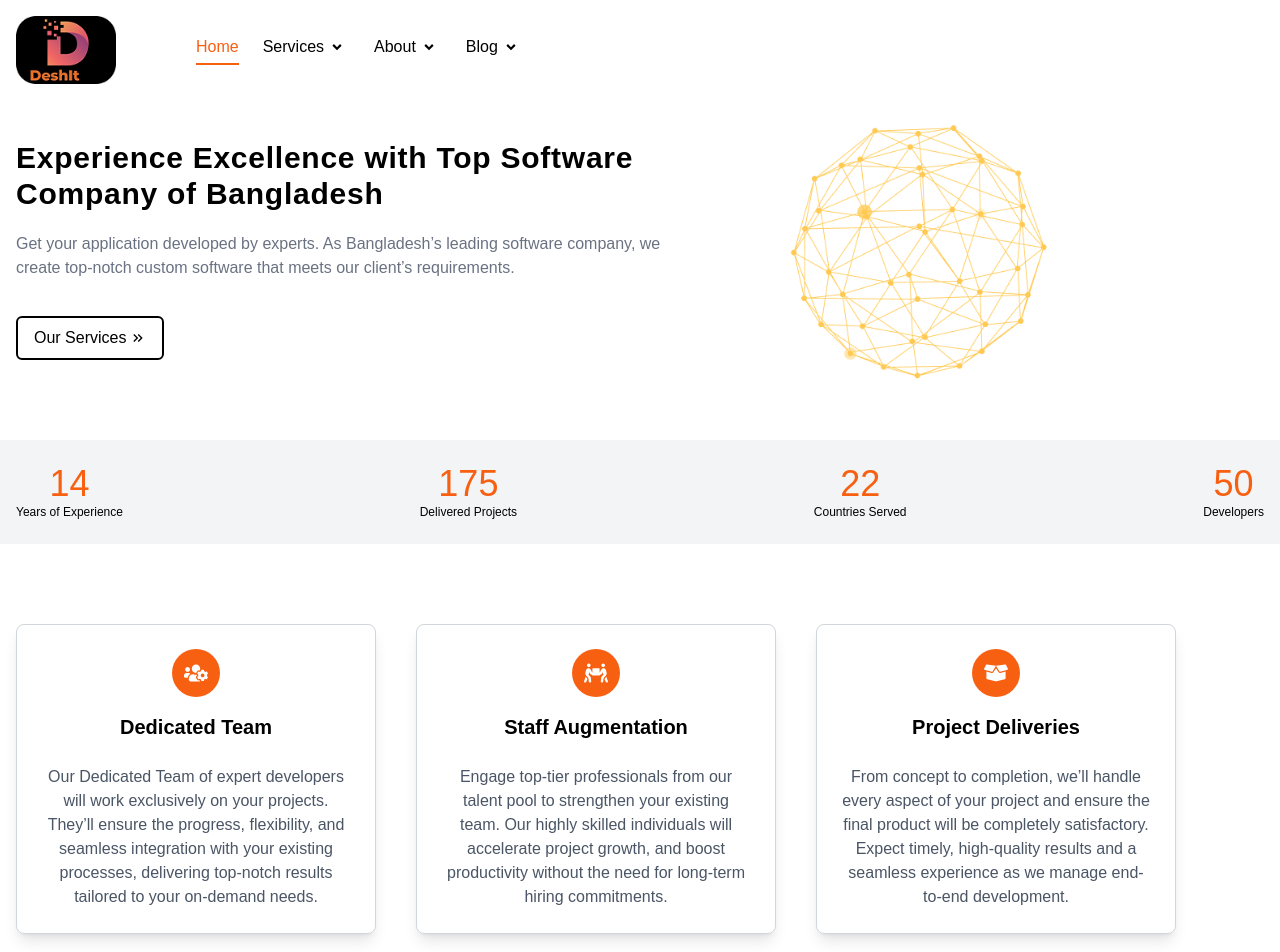
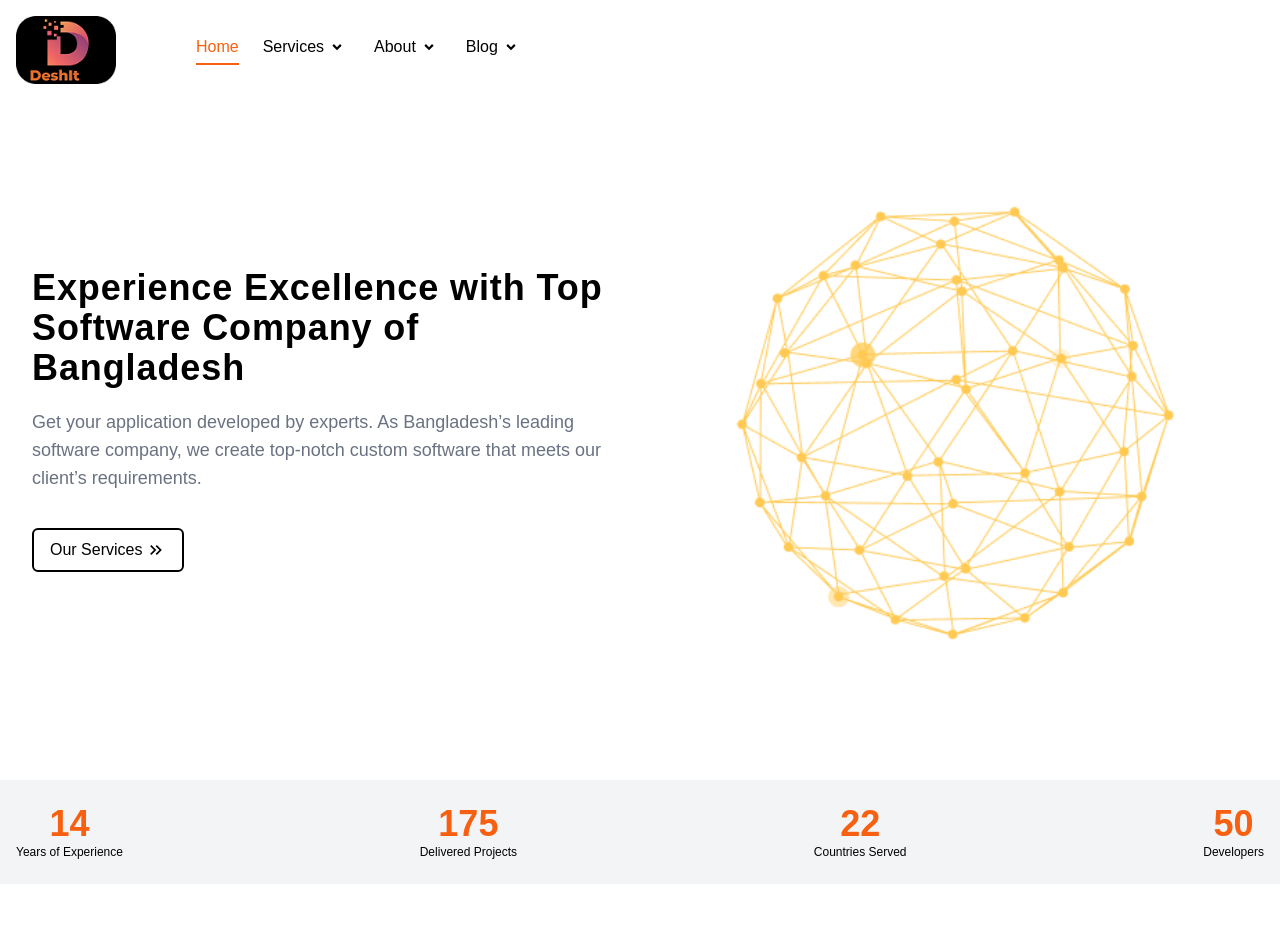
Before and after one commit to zubayerfarazi/deshit-ui, a Next.js app: page / in a window 1280 px wide. Shown: the top 952 px of the page. Built offline with nearby package versions, Linux system fonts and the light colour scheme.

Commit message:
added animation and responsibe services, hero section and added package for counter

```diff
--- a/package.json
+++ b/package.json
@@ -11,6 +11,7 @@
     "framer-motion": "^12.23.18",
     "next": "15.5.3",
     "react": "19.1.0",
+    "react-countup": "^6.5.3",
     "react-dom": "19.1.0",
     "react-icons": "^5.5.0"
   },
--- a/src/views/Home/HeroSection.tsx
+++ b/src/views/Home/HeroSection.tsx
@@ -1,29 +1,60 @@
+"use client";
+
+import { motion } from "framer-motion";
 import Image from "next/image";
-import React from "react";
 import { MdKeyboardDoubleArrowRight } from "react-icons/md";
 
-const HeroSection = () => {
+export default function Hero() {
   return (
-    <div className="flex items-center gap-20">
-      <div className="w-2xl flex flex-col gap-5">
-        <p className="text-3xl font-semibold tracking-wide">
+    <section className="container mx-auto px-4 py-16">
+      <div className="flex flex-col-reverse md:flex-row items-center justify-between gap-10">
+
+        {/* Left Content */}
+        <motion.div
+          className="md:w-1/2 flex flex-col gap-5"
+          initial={{ opacity: 0, x: -50 }}
+          whileInView={{ opacity: 1, x: 0 }}
+          transition={{ duration: 0.8, ease: "easeOut" }}
+          viewport={{ once: false, amount: 0.3 }}
+        >
+          <p className="text-2xl md:text-3xl lg:text-4xl font-semibold tracking-wide">
             Experience Excellence with Top Software Company of Bangladesh
           </p>
-        <p className="text-gray-500">
+          <p className="text-gray-500 text-base md:text-lg">
             Get your application developed by experts. As Bangladesh’s leading
             software company, we create top-notch custom software that meets our
             client’s requirements.
           </p>
 
-        <div className="mt-4 border-2 w-fit px-4 py-2 rounded-md hover:bg-[var(--primary-color)] hover:text-white cursor-pointer transition-all ease-in-out duration-300">
-          <button className="flex items-center gap-1 cursor-pointer">
-            Our Services <MdKeyboardDoubleArrowRight />
+          <motion.div
+            whileHover={{ scale: 1.05 }}
+            transition={{ type: "spring", stiffness: 300 }}
+            className="mt-4 border-2 w-fit px-4 py-2 rounded-md cursor-pointer transition-all ease-in-out duration-300 hover:bg-[var(--primary-color)] hover:text-white"
+          >
+            <button className="flex items-center gap-1">
+              Our Services <MdKeyboardDoubleArrowRight size={20} />
             </button>
+          </motion.div>
+        </motion.div>
+
+        {/* Right Image */}
+        <motion.div
+          className="md:w-1/2 flex justify-center"
+          initial={{ opacity: 0, x: 50 }}
+          whileInView={{ opacity: 1, x: 0 }}
+          transition={{ duration: 0.8, ease: "easeOut" }}
+          viewport={{ once: false, amount: 0.3 }} // 👈 triggers on scroll
+        >
+          <Image
+            src="/hero.png"
+            alt="hero"
+            width={400}
+            height={400}
+            className="w-full max-w-sm md:max-w-md lg:max-w-lg"
+            priority
+          />
+        </motion.div>
       </div>
-      </div>
-      <Image src="/hero.png" alt="hero" width={300} height={100} priority />
-    </div>
+    </section>
   );
-};
-
-export default HeroSection;
+}
--- a/src/views/Home/ServiceSection.tsx
+++ b/src/views/Home/ServiceSection.tsx
@@ -1,18 +1,14 @@
+"use client";
+
 import ServiceCard from "@/component/card/ServiceCard";
-import {
-  FaUsers,
-  FaPeopleCarry,
-  FaProjectDiagram,
-  FaUsersCog,
-  FaBoxOpen,
-} from "react-icons/fa";
+import { FaUsersCog, FaPeopleCarry, FaBoxOpen } from "react-icons/fa";
+import { motion, Variants } from "framer-motion";
 
 const services = [
   {
     icon: <FaUsersCog />,
     title: "Dedicated Team",
-    paragraph: `Our Dedicated Team of expert developers will work exclusively on your projects. They’ll ensure the progress, flexibility, and seamless integration with your existing processes,
-delivering top-notch results tailored to your on-demand needs.`,
+    paragraph: `Our Dedicated Team of expert developers will work exclusively on your projects. They’ll ensure the progress, flexibility, and seamless integration with your existing processes, delivering top-notch results tailored to your on-demand needs.`,
   },
   {
     icon: <FaPeopleCarry />,
@@ -26,18 +22,49 @@ delivering top-notch results tailored to your on-demand needs.`,
   },
 ];
 
+const containerVariants: Variants = {
+  hidden: {},
+  visible: {
+    transition: {
+      staggerChildren: 0.15, // cards animate one after another
+    },
+  },
+};
+
+const cardVariants: Variants = {
+  hidden: { opacity: 0, y: 30, scale: 0.95 },
+  visible: {
+    opacity: 1,
+    y: 0,
+    scale: 1,
+    transition: {
+      type: "spring", // smoother, natural motion
+      stiffness: 120,
+      damping: 20,
+      mass: 0.5,
+    },
+  },
+};
+
 const ServiceSection = () => {
   return (
-    <div className="flex flex-wrap gap-10 my-20">
+    <motion.div
+      className="flex flex-wrap gap-10 my-20 justify-center"
+      variants={containerVariants}
+      initial="hidden"
+      whileInView="visible"
+      viewport={{ once: false, amount: 0.3 }}
+    >
       {services.map((service, index) => (
-        <ServiceCard
-          key={index}
-          icon={service.icon}
-          title={service.title}
-          paragraph={service.paragraph}
-        />
+        <motion.div key={index} variants={cardVariants}>
+          <ServiceCard
+            icon={service.icon}
+            title={service.title}
+            paragraph={service.paragraph}
+          />
+        </motion.div>
       ))}
-    </div>
+    </motion.div>
   );
 };
 
--- a/src/views/Home/Timeline.tsx
+++ b/src/views/Home/Timeline.tsx
@@ -1,26 +1,84 @@
-import React from "react";
+"use client";
+import React, { useEffect, useRef, useState } from "react";
 
 const Timeline = () => {
+  const [years, setYears] = useState(0);
+  const [projects, setProjects] = useState(0);
+  const [countries, setCountries] = useState(0);
+  const [developers, setDevelopers] = useState(0);
+  const [hasAnimated, setHasAnimated] = useState(false); // prevent re-animation
+
+  const sectionRef = useRef<HTMLDivElement | null>(null);
+
+  // Easing function
+  const easeOutCubic = (t: number) => 1 - Math.pow(1 - t, 3);
+
+  // Generic counter animation
+  const animateCount = (
+    setter: React.Dispatch<React.SetStateAction<number>>,
+    end: number,
+    duration: number
+  ) => {
+    let startTime: number | null = null;
+
+    const step = (timestamp: number) => {
+      if (!startTime) startTime = timestamp;
+      const progress = Math.min((timestamp - startTime) / duration, 1);
+
+      // Apply easing
+      const easedProgress = easeOutCubic(progress);
+
+      setter(Math.round(easedProgress * end));
+
+      if (progress < 1) requestAnimationFrame(step);
+    };
+
+    requestAnimationFrame(step);
+  };
+
+  useEffect(() => {
+    const observer = new IntersectionObserver(
+      (entries) => {
+        const entry = entries[0];
+        if (entry.isIntersecting && !hasAnimated) {
+          animateCount(setYears, 14, 2000);
+          animateCount(setProjects, 175, 2500);
+          animateCount(setCountries, 22, 2200);
+          animateCount(setDevelopers, 50, 2300);
+          setHasAnimated(true); // run only once
+        }
+      },
+      { threshold: 0.3 } // when 30% of section is visible
+    );
+
+    if (sectionRef.current) observer.observe(sectionRef.current);
+
+    return () => {
+      if (sectionRef.current) observer.unobserve(sectionRef.current);
+    };
+  }, [hasAnimated]);
+
   return (
-    <div className="bg-gray-100 mt-10">
-      <div className="flex items-center justify-between container max-w-screen-sm md:max-w-screen-xl 2xl:max-w-screen-2xl mx-auto px-4 py-6">
+    <div ref={sectionRef} className="bg-gray-100 mt-10">
+      <div className="flex flex-wrap md:flex-nowrap items-center justify-between container max-w-screen-sm md:max-w-screen-xl 2xl:max-w-screen-2xl mx-auto px-4 py-6 gap-6">
+
         <div className="flex flex-col items-center">
-          <p className="text-[var(--primary-color)] text-4xl">14</p>
+          <p className="text-[var(--primary-color)] text-4xl font-bold">{years}</p>
           <p className="text-xs">Years of Experience</p>
         </div>
 
         <div className="flex flex-col items-center">
-          <p className="text-[var(--primary-color)] text-4xl">175</p>
+          <p className="text-[var(--primary-color)] text-4xl font-bold">{projects}</p>
           <p className="text-xs">Delivered Projects</p>
         </div>
 
         <div className="flex flex-col items-center">
-          <p className="text-[var(--primary-color)] text-4xl">22</p>
+          <p className="text-[var(--primary-color)] text-4xl font-bold">{countries}</p>
           <p className="text-xs">Countries Served</p>
         </div>
 
         <div className="flex flex-col items-center">
-          <p className="text-[var(--primary-color)] text-4xl">50</p>
+          <p className="text-[var(--primary-color)] text-4xl font-bold">{developers}</p>
           <p className="text-xs">Developers</p>
         </div>
       </div>
```
Also changed, not shown: 1 other file (tests, documents, lock files or other folders). Lines whose indentation alone changed are shown as unchanged.
